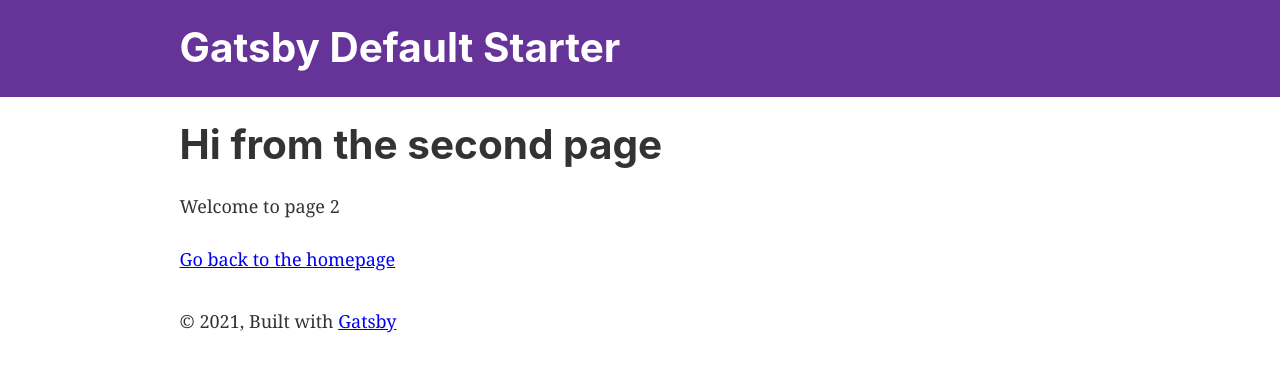
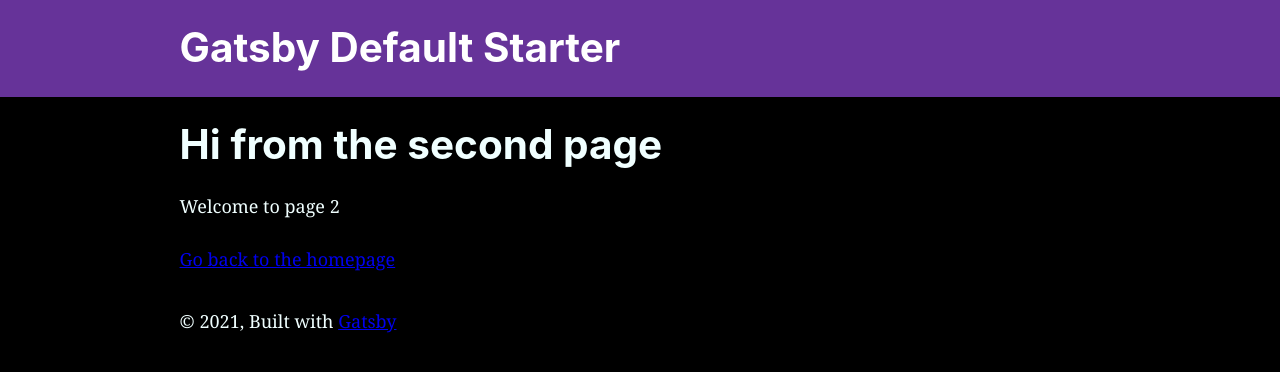
Before and after one commit to 0qy/artist-website, a Gatsby site in the folder frontend/: page /page-2 in a window 1280 px wide. Built offline with nearby package versions, Linux system fonts and the light colour scheme; Gatsby itself is replaced by a stand-in of ours.

Commit message:
merged with strapi-gatsby-connection

```diff
--- a/frontend/src/components/layout.css
+++ b/frontend/src/components/layout.css
@@ -4,12 +4,14 @@
   font: 112.5%/1.45em georgia, serif, sans-serif;
   box-sizing: border-box;
   overflow-y: scroll;
+  background-color:#000;
+  color:azure;
 }
 body {
   margin: 0;
   -webkit-font-smoothing: antialiased;
   -moz-osx-font-smoothing: grayscale;
-  color: hsla(0, 0%, 0%, 0.8);
+  color: azure;
   font-family: georgia, serif;
   font-weight: normal;
   word-wrap: break-word;
```
